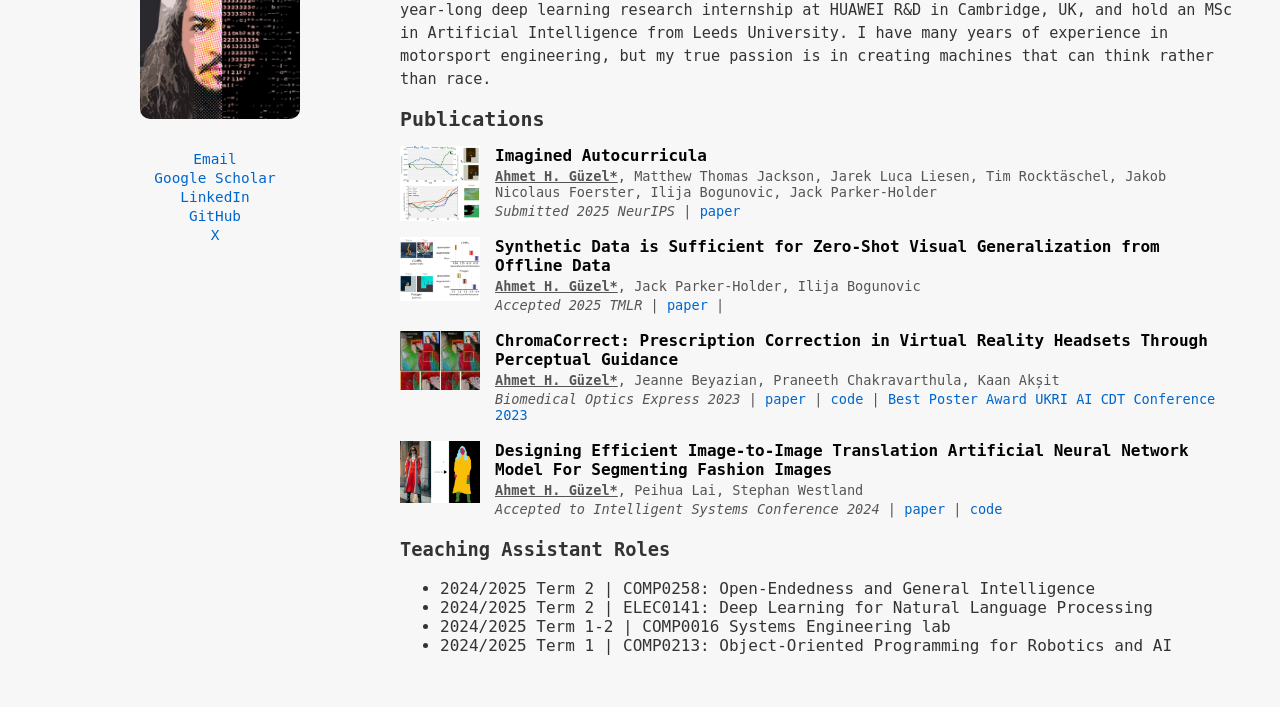
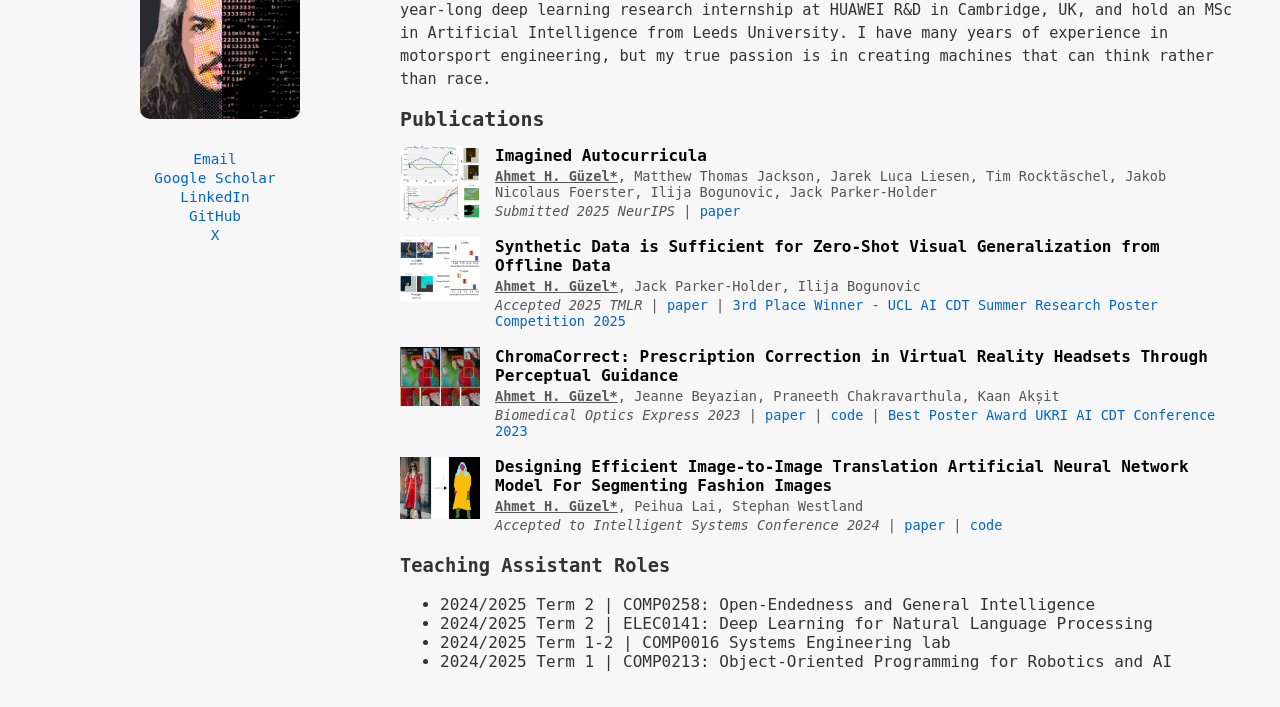
Before and after one commit to aguzel/aguzel.github.io, a plain HTML site: page index.html in a window 1280 px wide. Shown: the part 127-834 px from the top of the page. Drawn offline with Linux system fonts and the light colour scheme.

Commit message:
Update index.html

```diff
--- a/index.html
+++ b/index.html
@@ -63,7 +63,7 @@
                 <p><strong><span class="author-name">Ahmet H. Güzel*</span></strong>, Jack Parker-Holder, Ilija Bogunovic</p>
                 <p><em>Accepted 2025 TMLR</em> |
                 <a href="https://openreview.net/forum?id=gFmSFa408D&referrer=%5Bthe%20profile%20of%20Ahmet%20H.%20G%C3%BCzel%5D(%2Fprofile%3Fid%3D~Ahmet_H._G%C3%BCzel1)">paper</a> |
-<!--                 <a> 3rd Place Winner - UCL AI CDT Summer Research Poster Competition 2025</a> -->
+                <a> 3rd Place Winner - UCL AI CDT Summer Research Poster Competition 2025</a>
 
                 </p>
             </div>
```
